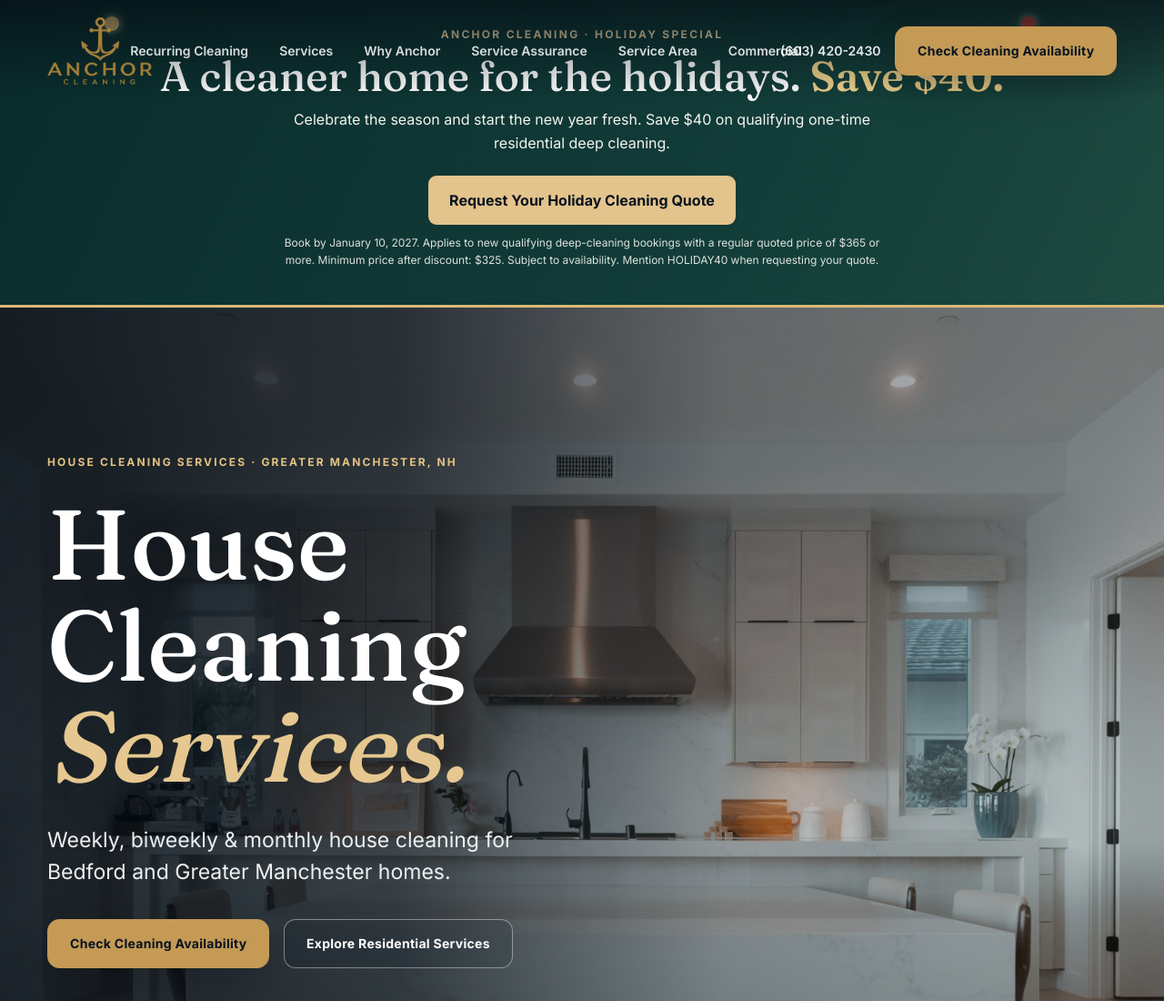
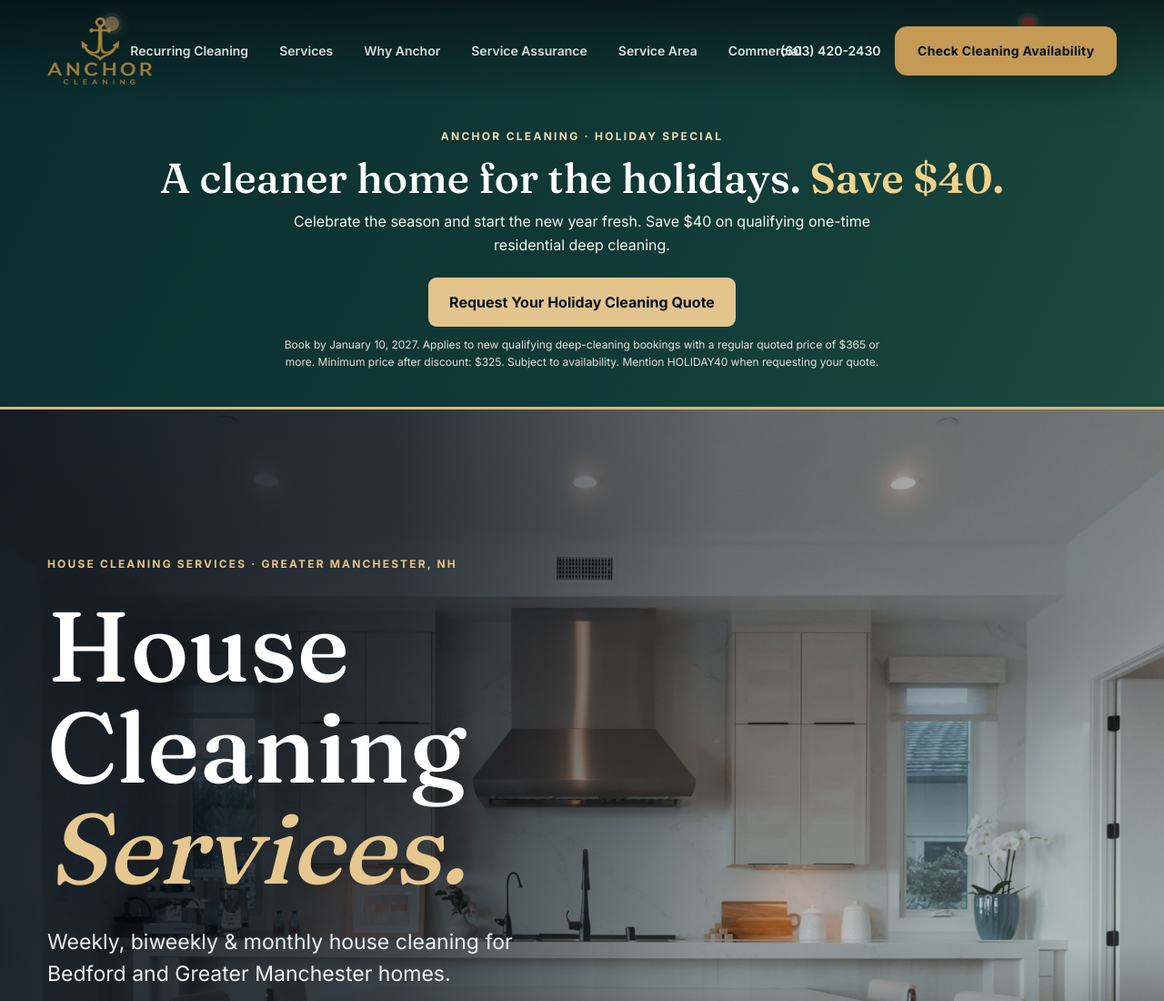
Before and after one commit to pulseforgeatmns-ops/anchor-cleaning, a plain HTML site: page residential/index.html in a window 1280 px wide. Shown: the top 1100 px of the page at 91% size. Drawn offline with Linux system fonts and the light colour scheme.

Commit message:
fix: keep holiday offer clear of header

```diff
--- a/residential/index.html
+++ b/residential/index.html
@@ -142,7 +142,7 @@ document.addEventListener('submit', function (event) {
   @media(prefers-reduced-motion:reduce){html{scroll-behavior:auto}.js-ready .reveal{opacity:1;transform:none;transition:none}.home-photo img,.btn,.home-form,.home-form button,.portal-mockup-frame{transition:none}.home-grid:hover .home-photo img,.btn:hover,.home-form:hover{transform:none}}
 </style>
 <style id="anchor-holiday-2026">
-.holiday-offer{position:relative;isolation:isolate;margin:0;background:linear-gradient(115deg,#092c2c,#123d39 65%,#1e4a40);color:#fff;overflow:hidden;border-bottom:3px solid #d9b976}
+.holiday-offer{position:relative;isolation:isolate;margin:0;padding-top:112px;background:linear-gradient(115deg,#092c2c,#123d39 65%,#1e4a40);color:#fff;overflow:hidden;border-bottom:3px solid #d9b976}
 .holiday-offer-inner{max-width:1180px;margin:auto;padding:28px 28px 30px;text-align:center;position:relative;z-index:1}
 .holiday-offer .holiday-eyebrow{color:#f1dcae;text-transform:uppercase;letter-spacing:.19em;font-size:12px;font-weight:800}
 .holiday-offer h2{font-size:clamp(27px,4.4vw,46px);line-height:1.12;color:#fff;margin:10px auto}
@@ -154,7 +154,7 @@ document.addEventListener('submit', function (event) {
 .holiday-offer .holiday-garland{position:absolute;top:-30px;left:0;right:0;height:82px;background:radial-gradient(ellipse at 10% 20%,#37694a 0 17px,transparent 18px),radial-gradient(ellipse at 27% 18%,#356448 0 21px,transparent 22px),radial-gradient(ellipse at 53% 12%,#437854 0 18px,transparent 19px),radial-gradient(ellipse at 77% 15%,#356448 0 21px,transparent 22px),radial-gradient(ellipse at 95% 20%,#437854 0 17px,transparent 18px);opacity:.85;pointer-events:none}
 .holiday-offer .holiday-ornament{position:absolute;top:18px;width:16px;height:16px;border-radius:50%;background:#d9b976;box-shadow:0 0 0 4px #ffffff15,0 0 14px #e8d09a80;pointer-events:none}
 .holiday-offer .holiday-ornament.left{left:9%}.holiday-offer .holiday-ornament.right{right:11%;background:#b64640}
-@media(max-width:600px){.holiday-offer-inner{padding:29px 18px 27px}.holiday-offer .holiday-ornament{top:8px}.holiday-offer h2{font-size:29px}}
+@media(max-width:600px){.holiday-offer{padding-top:92px}.holiday-offer-inner{padding:29px 18px 27px}.holiday-offer .holiday-ornament{top:8px}.holiday-offer h2{font-size:29px}}
 </style>
 </head>
 <body>
```
